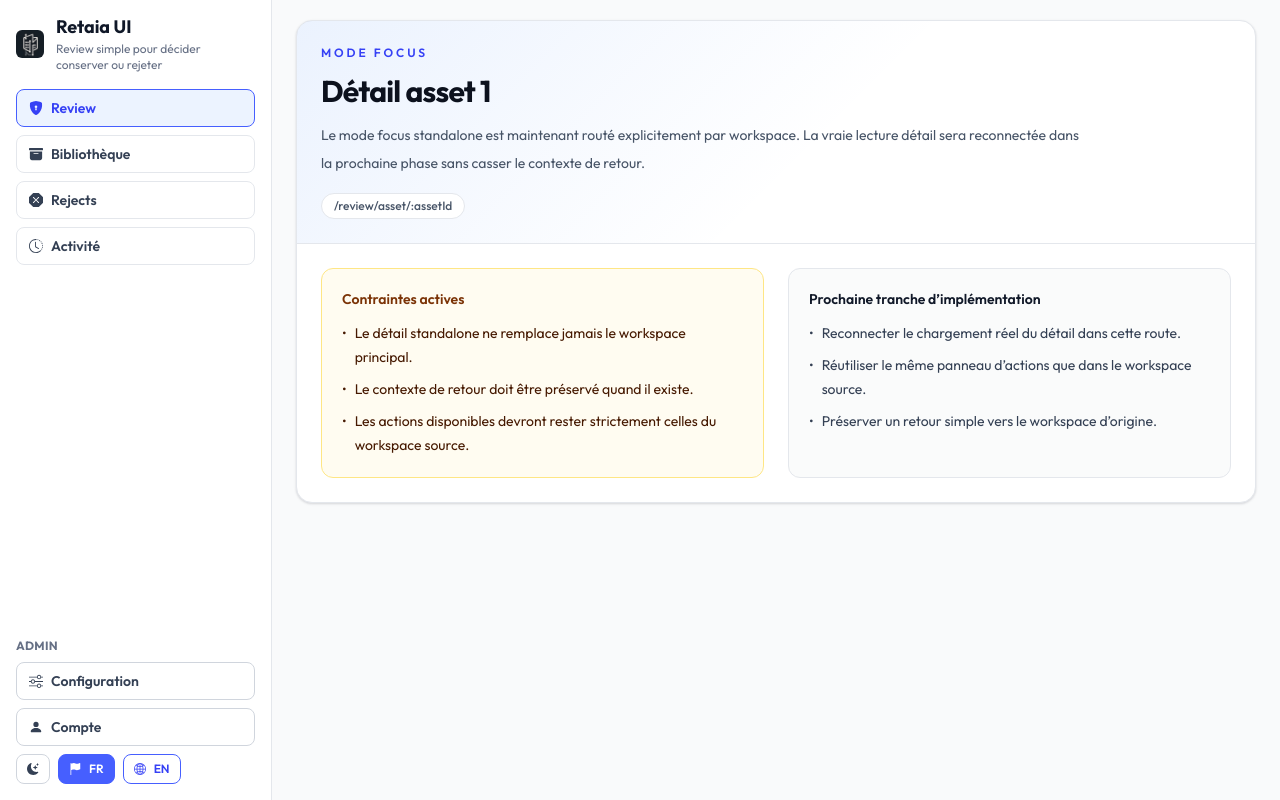
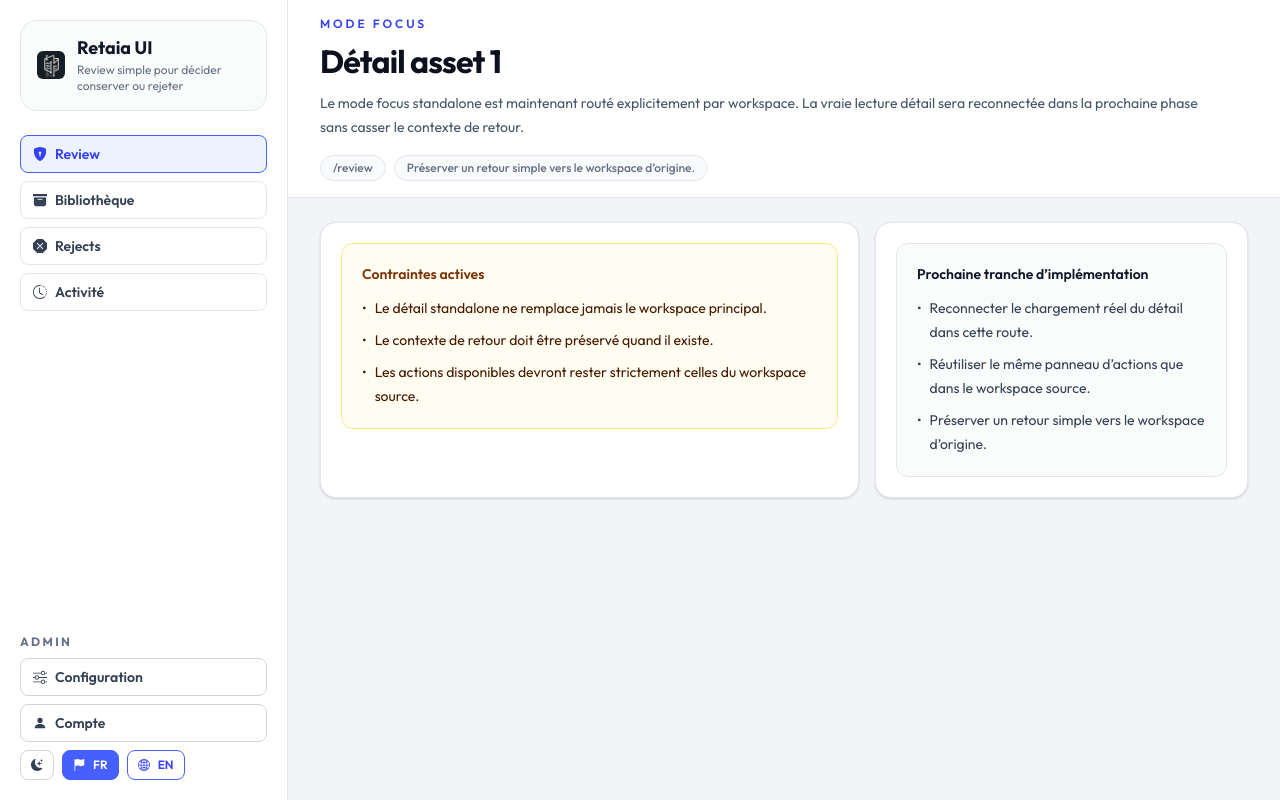
Before and after one commit to Retaia/retaia-ui, a React (Vite) app: page /review/asset/1 in a window 1280 px wide. Built offline with nearby package versions, Linux system fonts and the light colour scheme.

Commit message:
feat(ui): refactor workspace shell structure

```diff
--- a/src/components/app/AppHeader.tsx
+++ b/src/components/app/AppHeader.tsx
@@ -26,6 +26,11 @@ type Props = {
   onOpenLibrary: () => void
   onOpenRejects: () => void
   currentView?: 'review' | 'library' | 'rejects' | 'activity' | 'settings' | 'account'
+  contextEyebrow?: string
+  contextTitle?: string
+  contextDescription?: string
+  contextMeta?: string[]
+  contextActions?: ReactNode
   children?: ReactNode
 }
 
@@ -40,6 +45,11 @@ export function AppHeader({
   onOpenLibrary,
   onOpenRejects,
   currentView = 'review',
+  contextEyebrow,
+  contextTitle,
+  contextDescription,
+  contextMeta = [],
+  contextActions,
   children,
 }: Props) {
   const trackNavigationAction = (origin: string, pathname: string, run: () => void) => {
@@ -95,11 +105,12 @@ export function AppHeader({
   ] as const
 
   return (
-    <div className="grid min-h-screen grid-cols-1 bg-gray-50 text-gray-900 dark:bg-gray-950 dark:text-gray-100 lg:grid-cols-[272px_minmax(0,1fr)]">
+    <div className="grid min-h-screen grid-cols-1 bg-gray-100 text-gray-900 dark:bg-gray-950 dark:text-gray-100 lg:grid-cols-[288px_minmax(0,1fr)]">
       <aside
-        className="flex flex-col gap-4 border-b border-gray-200 bg-white/90 p-4 backdrop-blur-sm dark:border-gray-700 dark:bg-gray-900/95 lg:sticky lg:top-0 lg:min-h-screen lg:border-b-0 lg:border-r"
+        className="flex flex-col gap-6 border-b border-gray-200 bg-white p-5 dark:border-gray-800 dark:bg-gray-900 lg:sticky lg:top-0 lg:min-h-screen lg:border-b-0 lg:border-r"
         aria-label={t('app.navigation')}
       >
+        <div className="rounded-2xl border border-gray-200 bg-gray-50/80 p-4 dark:border-gray-800 dark:bg-gray-950/60">
           <div className="flex items-center gap-3">
             <img
               src="/retaia-logo-512.png"
@@ -112,6 +123,7 @@ export function AppHeader({
             <div>
               <h1 className="text-lg font-bold leading-tight text-gray-900 dark:text-gray-100">{t('app.title')}</h1>
               <p className="mt-0.5 text-xs text-gray-500 dark:text-gray-400">{t('app.subtitle')}</p>
+            </div>
           </div>
         </div>
 
@@ -131,7 +143,9 @@ export function AppHeader({
         </nav>
 
         <div className="flex flex-wrap gap-2 lg:mt-auto lg:flex-col">
-          <div className="w-full text-xs font-bold uppercase tracking-wide text-gray-500 dark:text-gray-400">{t('app.adminMenu')}</div>
+          <div className="w-full text-xs font-bold uppercase tracking-[0.2em] text-gray-500 dark:text-gray-400">
+            {t('app.adminMenu')}
+          </div>
           <button
             type="button"
             className={currentView === 'settings' ? navButtonClass(true) : adminButtonClass}
@@ -181,7 +195,46 @@ export function AppHeader({
       </aside>
 
       <main className="min-w-0 dark:bg-gray-950">
-        <div className="mx-auto max-w-[1440px] p-4 lg:px-6 lg:py-5">{children}</div>
+        <div className="sticky top-0 z-20 border-b border-gray-200 bg-white/95 backdrop-blur-sm dark:border-gray-800 dark:bg-gray-950/92">
+          <div className="mx-auto flex max-w-[1600px] flex-col gap-4 px-4 py-4 lg:px-8">
+            <div className="flex flex-col gap-4 xl:flex-row xl:items-end xl:justify-between">
+              <div className="min-w-0">
+                {contextEyebrow ? (
+                  <p className="text-xs font-semibold uppercase tracking-[0.24em] text-brand-600 dark:text-brand-300">
+                    {contextEyebrow}
+                  </p>
+                ) : null}
+                {contextTitle ? (
+                  <h1 className="mt-2 text-2xl font-bold tracking-tight text-gray-950 dark:text-white lg:text-[2rem]">
+                    {contextTitle}
+                  </h1>
+                ) : null}
+                {contextDescription ? (
+                  <p className="mt-2 max-w-4xl text-sm leading-6 text-gray-600 dark:text-gray-300">
+                    {contextDescription}
+                  </p>
+                ) : null}
+              </div>
+
+              {contextActions ? <div className="shrink-0">{contextActions}</div> : null}
+            </div>
+
+            {contextMeta.length > 0 ? (
+              <div className="flex flex-wrap items-center gap-2 text-xs font-medium text-gray-500 dark:text-gray-400">
+                {contextMeta.map((item) => (
+                  <span
+                    key={item}
+                    className="inline-flex items-center rounded-full border border-gray-200 bg-gray-50 px-3 py-1 dark:border-gray-800 dark:bg-gray-900"
+                  >
+                    {item}
+                  </span>
+                ))}
+              </div>
+            ) : null}
+          </div>
+        </div>
+
+        <div className="mx-auto max-w-[1600px] px-4 py-4 lg:px-8 lg:py-6">{children}</div>
       </main>
     </div>
   )
--- a/src/components/layout/AuthenticatedShell.tsx
+++ b/src/components/layout/AuthenticatedShell.tsx
@@ -8,10 +8,23 @@ type AuthenticatedView = 'review' | 'library' | 'rejects' | 'activity' | 'settin
 
 type Props = {
   currentView: AuthenticatedView
+  contextEyebrow?: string
+  contextTitle?: string
+  contextDescription?: string
+  contextMeta?: string[]
+  contextActions?: ReactNode
   children: ReactNode
 }
 
-export function AuthenticatedShell({ currentView, children }: Props) {
+export function AuthenticatedShell({
+  currentView,
+  contextEyebrow,
+  contextTitle,
+  contextDescription,
+  contextMeta,
+  contextActions,
+  children,
+}: Props) {
   const { t, i18n } = useTranslation()
   const navigate = useNavigate()
   const locale = (i18n.resolvedLanguage ?? 'fr') as Locale
@@ -21,6 +34,11 @@ export function AuthenticatedShell({ currentView, children }: Props) {
       locale={locale}
       t={t}
       currentView={currentView}
+      contextEyebrow={contextEyebrow}
+      contextTitle={contextTitle}
+      contextDescription={contextDescription}
+      contextMeta={contextMeta}
+      contextActions={contextActions}
       onChangeLanguage={(nextLocale) => {
         void i18n.changeLanguage(nextLocale)
       }}
--- a/src/components/layout/WorkspaceScaffold.tsx
+++ b/src/components/layout/WorkspaceScaffold.tsx
@@ -1,74 +1,29 @@
 import type { ReactNode } from 'react'
 
 type Props = {
-  eyebrow: string
-  title: string
-  description: string
-  routePath: string
-  constraintsTitle: string
-  constraints: string[]
-  nextTitle: string
-  nextSteps: string[]
-  children?: ReactNode
+  toolbar?: ReactNode
+  main: ReactNode
+  inspector?: ReactNode
 }
 
-export function WorkspaceScaffold({
-  eyebrow,
-  title,
-  description,
-  routePath,
-  constraintsTitle,
-  constraints,
-  nextTitle,
-  nextSteps,
-  children,
-}: Props) {
+export function WorkspaceScaffold({ toolbar, main, inspector }: Props) {
   return (
-    <div className="space-y-6">
-      <section className="overflow-hidden rounded-2xl border border-gray-200 bg-white shadow-theme-sm dark:border-gray-800 dark:bg-gray-900">
-        <div className="border-b border-gray-200 bg-[linear-gradient(135deg,_rgba(59,130,246,0.10),_transparent_55%)] px-6 py-6 dark:border-gray-800 dark:bg-[linear-gradient(135deg,_rgba(96,165,250,0.12),_transparent_55%)]">
-          <p className="text-xs font-semibold uppercase tracking-[0.24em] text-brand-600 dark:text-brand-300">
-            {eyebrow}
-          </p>
-          <h1 className="mt-3 text-3xl font-bold tracking-tight text-gray-950 dark:text-white">
-            {title}
-          </h1>
-          <p className="mt-3 max-w-3xl text-sm leading-7 text-gray-600 dark:text-gray-300">
-            {description}
-          </p>
-          <div className="mt-4 inline-flex rounded-full border border-gray-200 bg-white px-3 py-1 text-xs font-medium text-gray-600 dark:border-gray-700 dark:bg-gray-950 dark:text-gray-300">
-            {routePath}
-          </div>
-        </div>
+    <div className="space-y-4">
+      {toolbar ? (
+        <section className="rounded-2xl border border-gray-200 bg-white p-5 shadow-theme-sm dark:border-gray-800 dark:bg-gray-900">
+          {toolbar}
+        </section>
+      ) : null}
 
-        <div className="grid gap-6 px-6 py-6 xl:grid-cols-[minmax(0,1fr)_minmax(0,1fr)]">
-          <section className="rounded-xl border border-amber-200 bg-amber-50/70 p-5 dark:border-amber-900/70 dark:bg-amber-950/20">
-            <h2 className="text-sm font-semibold text-amber-900 dark:text-amber-200">{constraintsTitle}</h2>
-            <ul className="mt-3 space-y-2 text-sm leading-6 text-amber-950 dark:text-amber-100">
-              {constraints.map((item) => (
-                <li key={item} className="flex gap-2">
-                  <span aria-hidden="true">•</span>
-                  <span>{item}</span>
-                </li>
-              ))}
-            </ul>
-          </section>
+      <div className="grid gap-4 xl:grid-cols-[minmax(0,1.3fr)_minmax(340px,0.9fr)]">
+        <section className="min-w-0 rounded-2xl border border-gray-200 bg-white p-4 shadow-theme-sm dark:border-gray-800 dark:bg-gray-900 lg:p-5">
+          {main}
+        </section>
 
-          <section className="rounded-xl border border-gray-200 bg-gray-50/80 p-5 dark:border-gray-800 dark:bg-gray-950/70">
-            <h2 className="text-sm font-semibold text-gray-900 dark:text-gray-100">{nextTitle}</h2>
-            <ul className="mt-3 space-y-2 text-sm leading-6 text-gray-700 dark:text-gray-300">
-              {nextSteps.map((item) => (
-                <li key={item} className="flex gap-2">
-                  <span aria-hidden="true">•</span>
-                  <span>{item}</span>
-                </li>
-              ))}
-            </ul>
-          </section>
-        </div>
-      </section>
-
-      {children}
+        <aside className="min-w-0 rounded-2xl border border-gray-200 bg-white p-4 shadow-theme-sm dark:border-gray-800 dark:bg-gray-900 lg:p-5">
+          {inspector}
+        </aside>
+      </div>
     </div>
   )
 }
--- a/src/pages/StandaloneAssetDetailPage.tsx
+++ b/src/pages/StandaloneAssetDetailPage.tsx
@@ -15,24 +15,44 @@ export function StandaloneAssetDetailPage({ context }: Props) {
   const routePrefix = context === 'review' ? '/review' : context === 'library' ? '/library' : '/rejects'
 
   return (
-    <AuthenticatedShell currentView={context}>
+    <AuthenticatedShell
+      currentView={context}
+      contextEyebrow={t('page.detail.eyebrow')}
+      contextTitle={t('page.detail.title', { assetId: assetId ?? 'UNKNOWN' })}
+      contextDescription={t('page.detail.body')}
+      contextMeta={[routePrefix, from ? t('page.detail.next3WithContext', { from }) : t('page.detail.next3')]}
+    >
       <WorkspaceScaffold
-        eyebrow={t('page.detail.eyebrow')}
-        title={t('page.detail.title', { assetId: assetId ?? 'UNKNOWN' })}
-        description={t('page.detail.body')}
-        routePath={`${routePrefix}/asset/:assetId`}
-        constraintsTitle={t('page.scaffold.constraints')}
-        constraints={[
-          t('page.detail.constraint1'),
-          t('page.detail.constraint2'),
-          t('page.detail.constraint3'),
-        ]}
-        nextTitle={t('page.scaffold.next')}
-        nextSteps={[
-          t('page.detail.next1'),
-          t('page.detail.next2'),
-          from ? t('page.detail.next3WithContext', { from }) : t('page.detail.next3'),
-        ]}
+        main={
+          <div className="space-y-4">
+            <section className="rounded-xl border border-amber-200 bg-amber-50/70 p-5 dark:border-amber-900/70 dark:bg-amber-950/20">
+              <h2 className="text-sm font-semibold text-amber-900 dark:text-amber-200">
+                {t('page.scaffold.constraints')}
+              </h2>
+              <ul className="mt-3 space-y-2 text-sm leading-6 text-amber-950 dark:text-amber-100">
+                {[t('page.detail.constraint1'), t('page.detail.constraint2'), t('page.detail.constraint3')].map((item) => (
+                  <li key={item} className="flex gap-2">
+                    <span aria-hidden="true">•</span>
+                    <span>{item}</span>
+                  </li>
+                ))}
+              </ul>
+            </section>
+          </div>
+        }
+        inspector={
+          <section className="rounded-xl border border-gray-200 bg-gray-50/80 p-5 dark:border-gray-800 dark:bg-gray-950/70">
+            <h2 className="text-sm font-semibold text-gray-900 dark:text-gray-100">{t('page.scaffold.next')}</h2>
+            <ul className="mt-3 space-y-2 text-sm leading-6 text-gray-700 dark:text-gray-300">
+              {[t('page.detail.next1'), t('page.detail.next2'), from ? t('page.detail.next3WithContext', { from }) : t('page.detail.next3')].map((item) => (
+                <li key={item} className="flex gap-2">
+                  <span aria-hidden="true">•</span>
+                  <span>{item}</span>
+                </li>
+              ))}
+            </ul>
+          </section>
+        }
       />
     </AuthenticatedShell>
   )
```
Also changed, not shown: src/pages/LibraryPage.tsx (+20 -38 lines), src/pages/RejectsPage.tsx (+20 -38 lines). Lines whose indentation alone changed are shown as unchanged.
